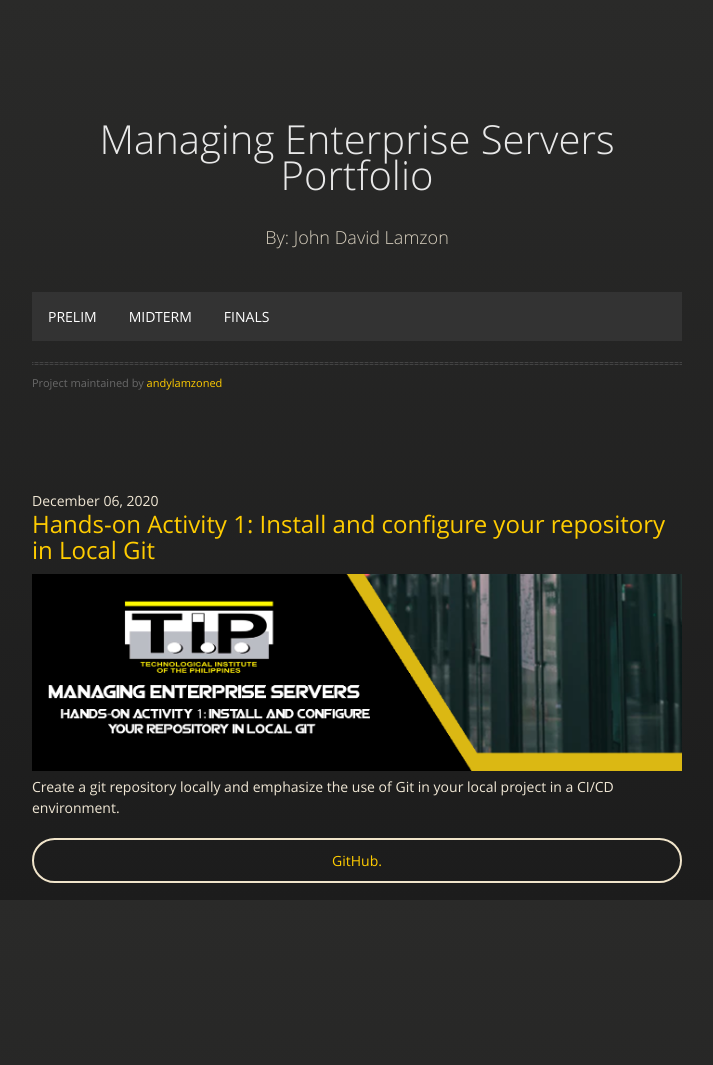
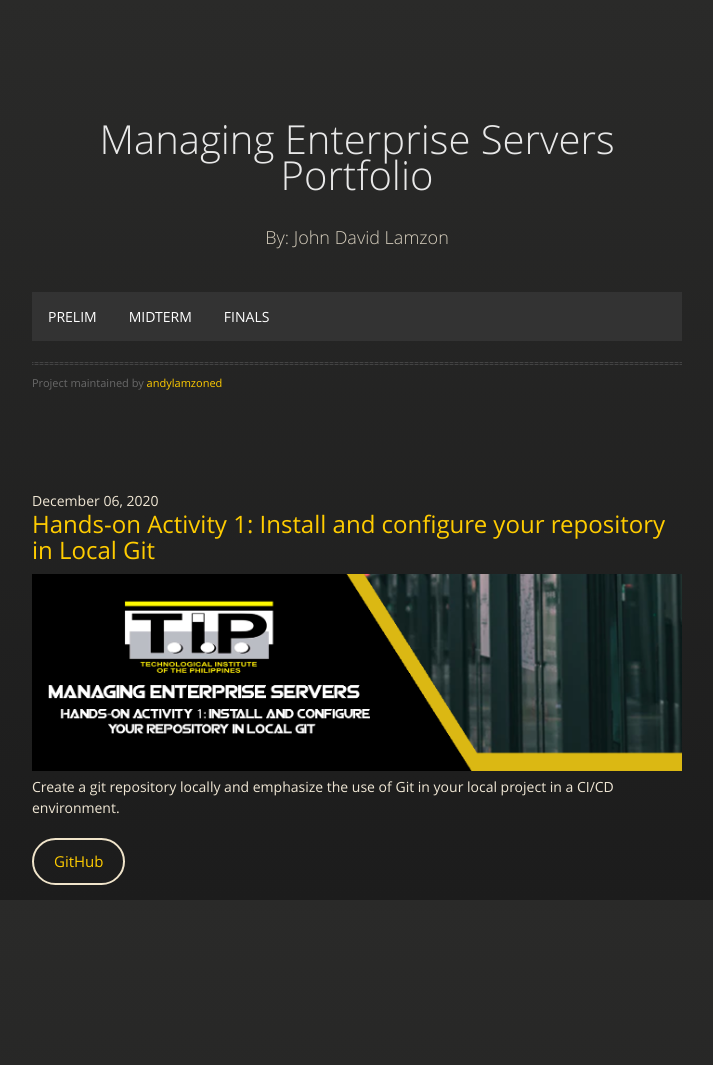
Before and after one commit to andylamzoned/andylamzoned.github.io, a Jekyll site: the page built from index.md, in a window 1280 px wide. Shown: the whole page, without its empty margins (283-996 px from the left). Built offline with Jekyll 4.4.1, drawn with Linux system fonts in a browser that asks for light colours.

Commit message:
default.html test

```diff
--- a/_config.yml
+++ b/_config.yml
@@ -3,3 +3,7 @@ description: Midnight is a theme for GitHub Pages.
 show_downloads: true
 google_analytics:
 theme: jekyll-theme-midnight
+
+config:
+  dev:
+    url: http://localhost:4000
--- a/_layouts/default.html
+++ b/_layouts/default.html
@@ -49,7 +49,7 @@
           </header>
           <a href="" class="image fit"><img src="assets/images/HA1.jpg" alt="" /></a>
           <p>Create a git repository locally and emphasize the use of Git in your local project in a CI/CD environment.</p>
-          <p align="center" class="ghost"><a href="#">GitHub.</a></p>
+          <p align="center" class="ghost"><a href="#">GitHub</a></p>
 				</article>
       </section>
 
--- a/assets/css/main.css
+++ b/assets/css/main.css
@@ -1,9 +1,16 @@
 .ghost {
-    -webkit-border-radius: 24;
-    -moz-border-radius: 24;
+    font-size: 15px;
+	border-radius: 32px;
+	padding: 10px 20px;
+	background: #transparent;
+	cursor: pointer;
+	text-align: center;
+	user-select: none;
+	display: inline-flex;
+	justify-content: center;
+	align-items: center;
     border-radius: 24px;
     color: #F0E4CA;
-    background: #transparent;
     padding: 10px 20px 10px 20px;
     border: solid #F0E4CA 2px;
     text-decoration: none;
```
